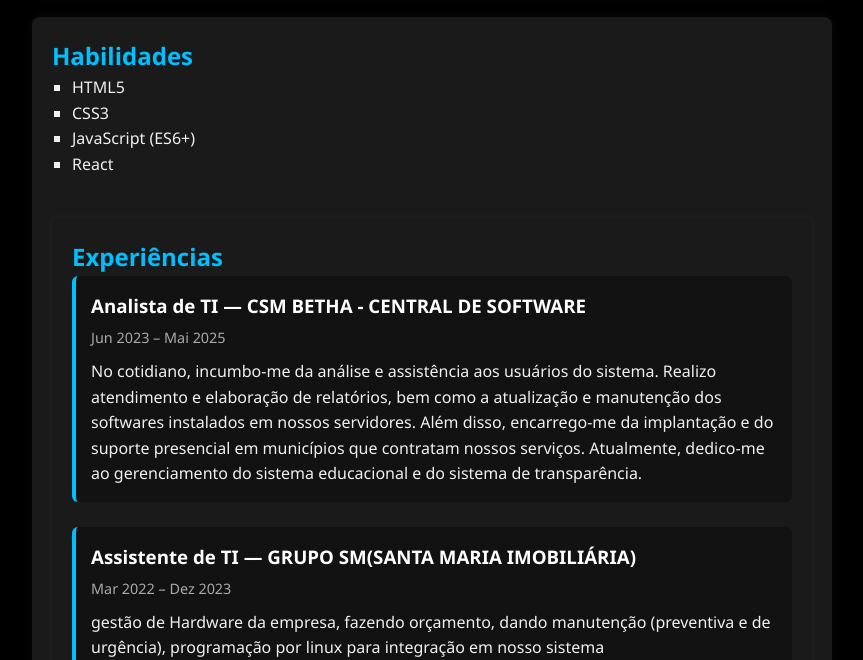
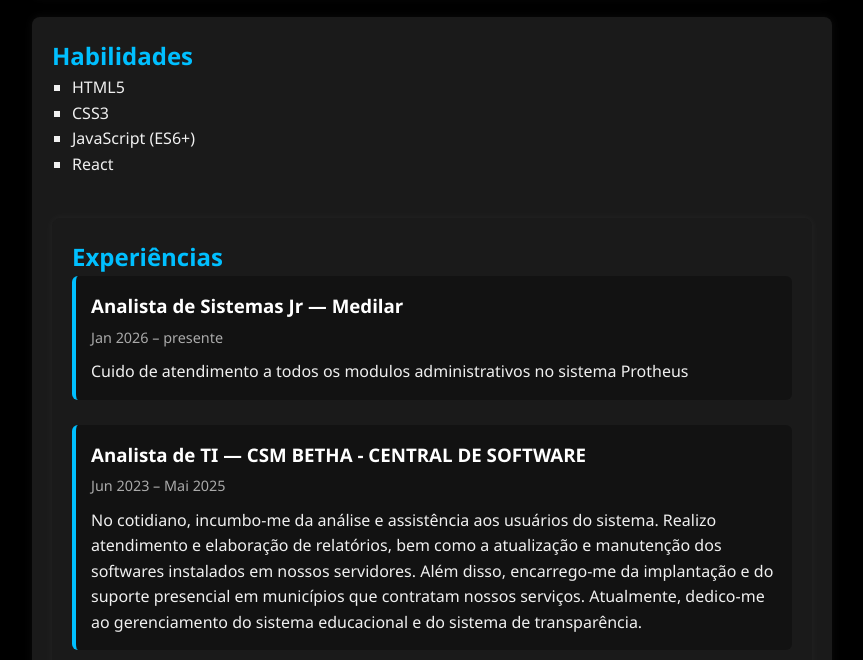
Before and after one commit to Ungarof/Ungarof, a plain HTML site: page index.html in a window 1280 px wide. Shown: the part 140-800 px from the top of the page, without its empty margins (208-1071 px from the left). Drawn offline with Linux system fonts and the light colour scheme.

Commit message:
Update index.html

```diff
--- a/index.html
+++ b/index.html
@@ -23,6 +23,11 @@
 <section id="experiencias">
   <h2>Experiências</h2>
 
+    <div class="experiencia">
+    <h3>Analista de Sistemas Jr — Medilar</h3>
+    <p class="periodo">Jan 2026 – presente</p>
+    <p>Cuido de atendimento a todos os modulos administrativos no sistema Protheus</p>
+  </div>
   <div class="experiencia">
     <h3>Analista de TI — CSM BETHA - CENTRAL DE SOFTWARE</h3>
     <p class="periodo">Jun 2023 – Mai 2025</p>
```
